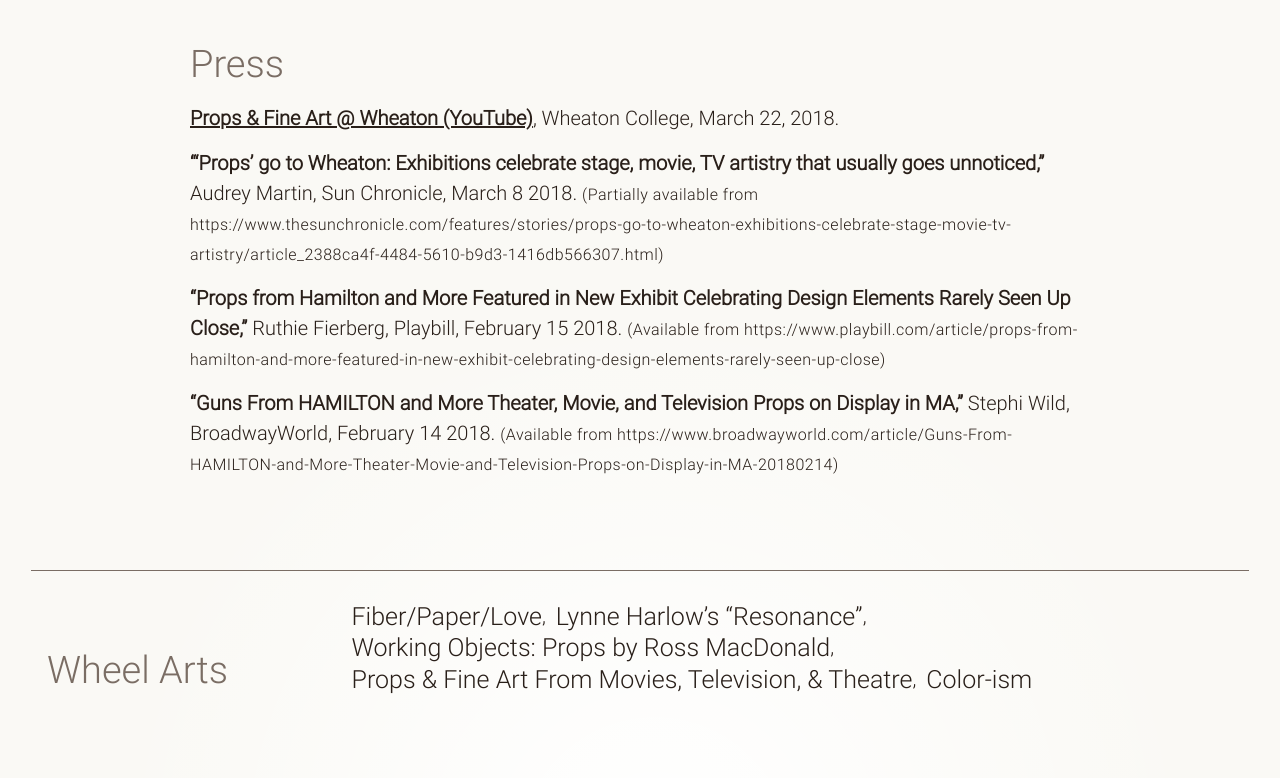
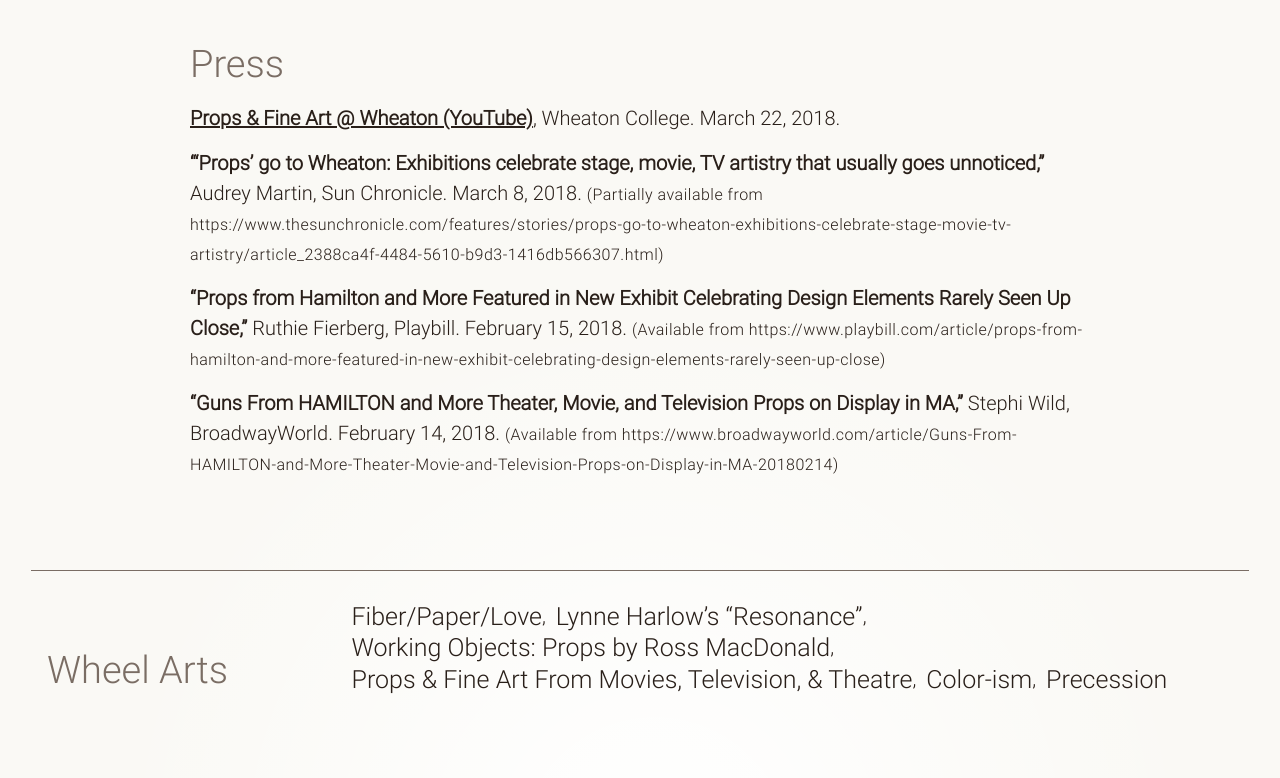
Before and after one commit to highchair/elizabethkeithline-com, a Jekyll site: the page built from wheel-arts/props-fine-art-movies-television.html, in a window 1280 px wide and 1400 px high, scrolled down 3971 px. Shown: the part 298-1076 px from the top of the window. Built offline with Jekyll 4.4.1, drawn with Linux system fonts in a browser that asks for light colours; some web fonts are replaced.

Commit message:
Wheel Arts updates

```diff
--- a/wheel-arts/props-fine-art-movies-television.html
+++ b/wheel-arts/props-fine-art-movies-television.html
@@ -100,10 +100,10 @@
     <div class="gc">
       <h2 class="h3">Press</h2>
       <ul class="u__undecorated u__list-space">
-        <li><b><a href="https://www.youtube.com/watch?v=6mbU8y0ZvYA" target="_blank" title="Opens new window">Props & Fine Art @ Wheaton (YouTube)</a></b>, Wheaton College, March 22, 2018.</li>
-        <li><b>“‘Props’ go to Wheaton: Exhibitions celebrate stage, movie, TV artistry that usually goes unnoticed,”</b> Audrey Martin, Sun Chronicle, March 8 2018. <small>(Partially available from https://www.thesunchronicle.com/features/stories/props-go-to-wheaton-exhibitions-celebrate-stage-movie-tv-artistry/article_2388ca4f-4484-5610-b9d3-1416db566307.html)</small></li>
-        <li><b>“Props from Hamilton and More Featured in New Exhibit Celebrating Design Elements Rarely Seen Up Close,”</b> Ruthie Fierberg, Playbill, February 15 2018. <small>(Available from https://www.playbill.com/article/props-from-hamilton-and-more-featured-in-new-exhibit-celebrating-design-elements-rarely-seen-up-close)</small></li>
-        <li><b>“Guns From HAMILTON and More Theater, Movie, and Television Props on Display in MA,”</b> Stephi Wild, BroadwayWorld, February 14 2018. <small>(Available from https://www.broadwayworld.com/article/Guns-From-HAMILTON-and-More-Theater-Movie-and-Television-Props-on-Display-in-MA-20180214)</small></li>
+        <li><b><a href="https://www.youtube.com/watch?v=6mbU8y0ZvYA" target="_blank" title="Opens new window">Props & Fine Art @ Wheaton (YouTube)</a></b>, Wheaton College. March 22, 2018.</li>
+        <li><b>“‘Props’ go to Wheaton: Exhibitions celebrate stage, movie, TV artistry that usually goes unnoticed,”</b> Audrey Martin, Sun Chronicle. March 8, 2018. <small>(Partially available from https://www.thesunchronicle.com/features/stories/props-go-to-wheaton-exhibitions-celebrate-stage-movie-tv-artistry/article_2388ca4f-4484-5610-b9d3-1416db566307.html)</small></li>
+        <li><b>“Props from Hamilton and More Featured in New Exhibit Celebrating Design Elements Rarely Seen Up Close,”</b> Ruthie Fierberg, Playbill. February 15, 2018. <small>(Available from https://www.playbill.com/article/props-from-hamilton-and-more-featured-in-new-exhibit-celebrating-design-elements-rarely-seen-up-close)</small></li>
+        <li><b>“Guns From HAMILTON and More Theater, Movie, and Television Props on Display in MA,”</b> Stephi Wild, BroadwayWorld. February 14, 2018. <small>(Available from https://www.broadwayworld.com/article/Guns-From-HAMILTON-and-More-Theater-Movie-and-Television-Props-on-Display-in-MA-20180214)</small></li>
       </ul>
     </div>
   </div>
--- a/wheel-arts/subnav-wheel.html
+++ b/wheel-arts/subnav-wheel.html
@@ -12,6 +12,7 @@
         <li><a class="h5" href="{% link wheel-arts/props-fine-art-movies-television.html %}">Props & Fine Art From Movies, Television, & Theatre</a></li>
         {% comment %}<li><a class="h5" href="{% link wheel-arts/alumni-color-exhibition.html %}">Alumni of Color Exhibition</a></li>{% endcomment %}
         <li><a class="h5" href="{% link wheel-arts/colorism-work-play.html %}">Color-ism</a></li>
+        <li><a class="h5" href="{% link wheel-arts/precession.html %}">Precession</a></li>
       </ul>
     </nav>
   </div>
```
Also changed, not shown: wheel-arts.md (+7 -1 lines), wheel-arts/precession.html (added, +40 -0 lines), assets/wheel/color-ism-thumb.jpg (added), assets/wheel/spalter-precession-thumb.jpg (added), assets/wheel/spalter-precession.jpg (added), 1 other file.
